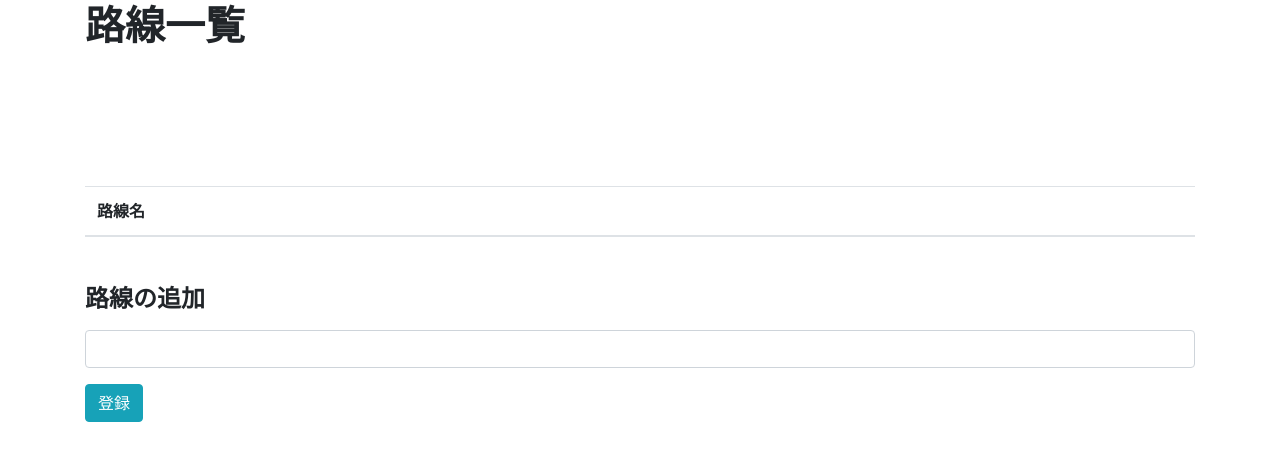
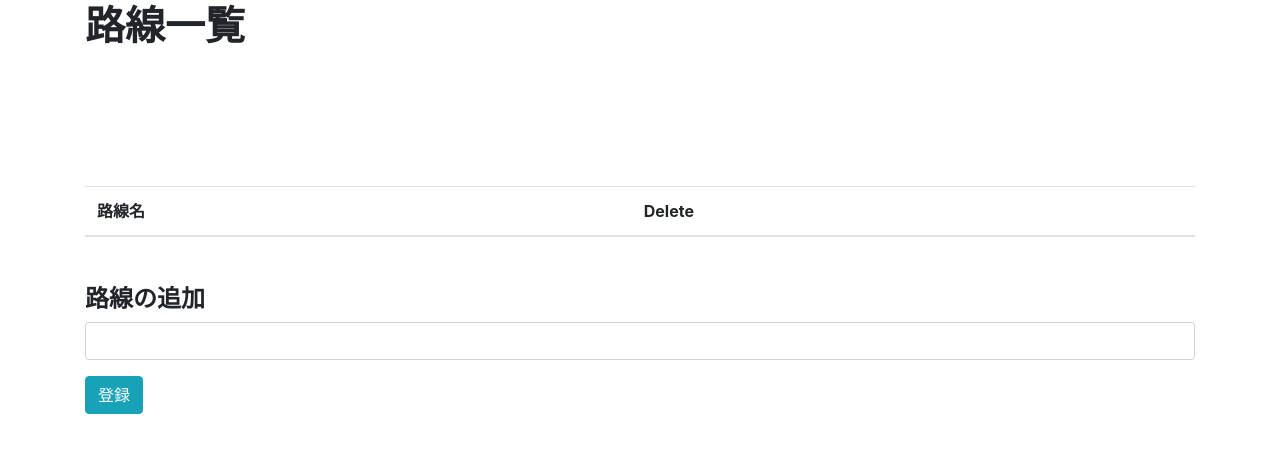
Before and after one commit to haku-noir/late-investigation, a Django app: page /route/ in a window 1280 px wide. Shown: the part 149-610 px from the top of the page. Run offline with Django 4.2, Linux system fonts and the light colour scheme; the visitor is signed in with stand-in values (Sample User, id 1); data that the repository does not hold is empty; parts of the project's set-up code (start-up, migrations or seed data) failed here and were passed over; some libraries are stand-ins or nearby versions.

Commit message:
add: delete route function

```diff
--- a/app/late_investigation/templates/routes/list.html
+++ b/app/late_investigation/templates/routes/list.html
@@ -9,30 +9,27 @@
 {% endblock %}
 
 {% block content %}
+<form enctype="multipart/form-data" method="post" class="form-group">
+  {% csrf_token %}
   <table class="table table-hover">
     <thead>
       <tr>
         <th scope="col">路線名</th>
+        <th scope="col">Delete</th>
       </tr>
     </thead>
     <tbody>
       {% for route in routes %}
       <tr>
         <td scope="row">{{ route.name }}</td>
+        <td scope="row"><input type="checkbox" name="delete" value="{{route.id}}"></td>
       </tr>
       {% endfor %}
     </tbody>
   </table>
   <h4 class="mt-5">路線の追加</h4>
-<form enctype="multipart/form-data" method="post" class="form-group">
-  {% csrf_token %}
   <div class="form-group">
-    <ul class="errorlist">
-    {% for error in route_form.name.errors %}
-      <li>{{ error }}</li>
-    {% endfor %}
-    </ul>
-    <input type="text" class="form-control" required name="name">
+    <input type="text" class="form-control" name="name">
   </div>
   </div>
   <p class="bs-component">
--- a/app/late_investigation/views.py
+++ b/app/late_investigation/views.py
@@ -1,5 +1,6 @@
 
 import datetime
+from unicodedata import name
 from django.shortcuts import render, redirect
 from django.views.generic import TemplateView
 from django.contrib.auth import authenticate
@@ -157,24 +158,22 @@ class Routelist(TemplateView):
 
     # Get処理
     def get(self,request):
-        user = request.user
-        self.params["route_form"] = RouteForm()
         self.params["routes"] = Route.objects.all()
         return render(request,"routes/list.html", context=self.params)
 
     # Post処理
     def post(self,request):
-        self.params["route_form"] = RouteForm(data=request.POST)
+        name = request.POST.get("name")
+        # フォーム入力の有効検証
+        if name != "":
+            # 路線情報をDB保存
+            Route(name=name).save()
 
-        # フォーム入力の有効検証
-        if self.params["route_form"].is_valid():
-            # 路線情報をDB保存
-            self.params["route_form"].save()
+        checked_route_ids = [int(route_id) for route_id in request.POST.getlist("delete")]
+        for route_id in checked_route_ids:
+            Route.objects.get(id=route_id).delete()
 
-        else:
-            # フォームが有効でない場合
-            print(self.params["route_form"].errors)
-
+        self.params["routes"] = Route.objects.all()
         return render(request, "routes/list.html", context=self.params)
 
 class DelayRegister(TemplateView):
```
Lines whose indentation alone changed are shown as unchanged.
